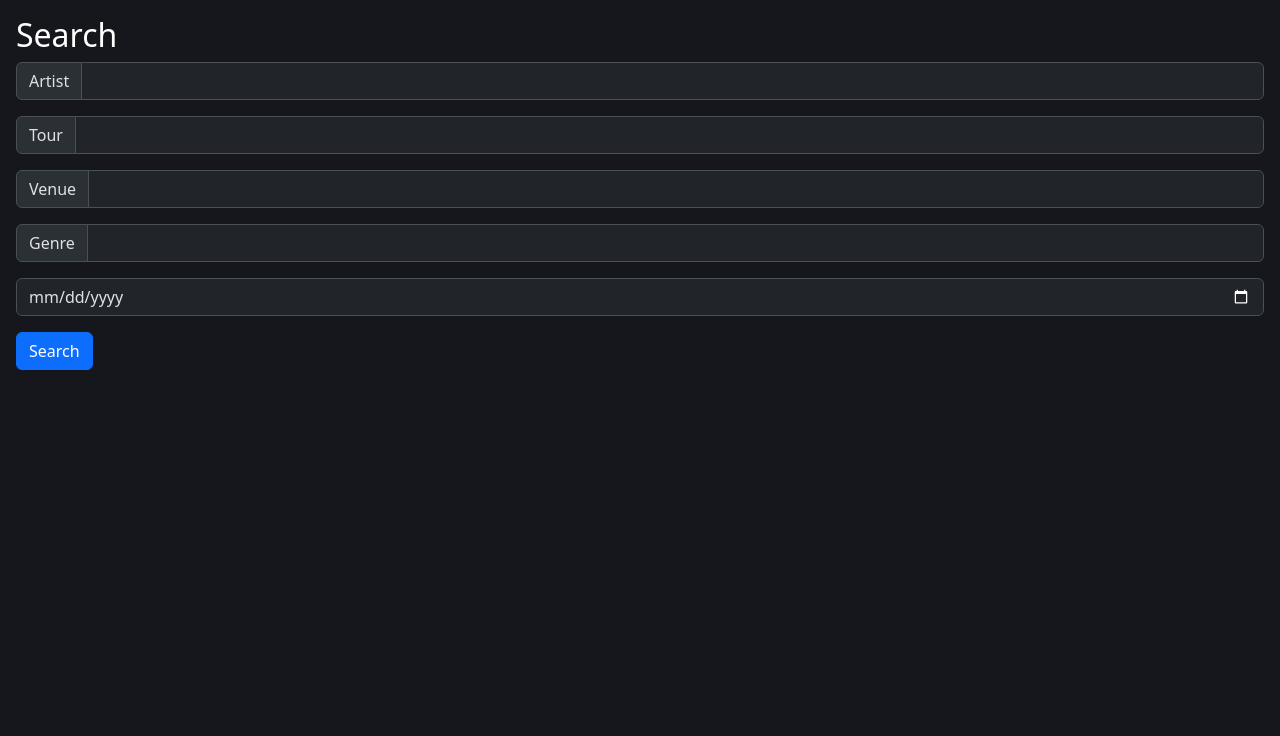
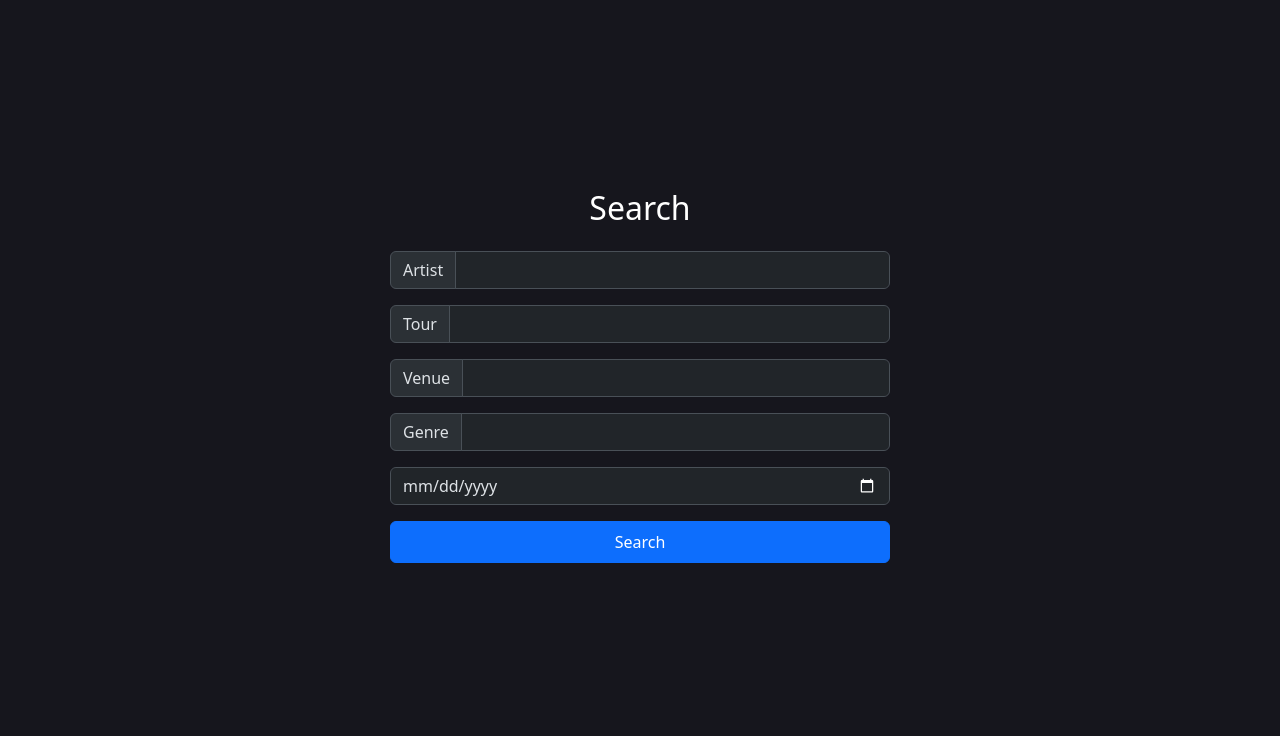
Before and after one commit to zak-grivell/wad_project, a Django app: page /search/ in a window 1280 px wide. Shown: the part 64-800 px from the top of the page. Run offline with Django 5.2, Linux system fonts and the light colour scheme.

Commit message:
update UI for search, polish UI for login & register

```diff
--- a/templates/login.html
+++ b/templates/login.html
@@ -5,11 +5,13 @@
     Login
 {% endblock %}
 
-{% block body_class %}no-scroll{% endblock %}
+{% block body_class %}
+    no-scroll
+{% endblock %}
 
 {% block body_block %}
 
-<div class="flex-column d-flex justify-content-center align-items-center vh-100">
+<div class="flex-column d-flex justify-content-center align-items-center pb-5 vh-100">
 
     <h1 class="mb-2 text-center">Welcome back</h1>
     <h3 class="mb-4 text-center">Hey! Good to see you again</h3>
--- a/templates/register.html
+++ b/templates/register.html
@@ -5,11 +5,13 @@
     Register
 {% endblock %}
 
-{% block body_class %}no-scroll{% endblock %}
+{% block body_class %}
+    no-scroll
+{% endblock %}
 
 {% block body_block %}
 
-<div class="flex-column d-flex justify-content-center align-items-center vh-100">
+<div class="flex-column d-flex justify-content-center align-items-center pb-5 vh-100">
 
     <h1 class="mb-4 text-center">Welcome to <br> Concertainly!</h1>
 
--- a/templates/search.html
+++ b/templates/search.html
@@ -5,28 +5,42 @@
     Search
 {% endblock %}
 
+{% block body_class %}
+    no-scroll
+{% endblock %}
+
 {% block body_block %}
-<form action="{% url 'concertainly:search' %}" method="POST" enctype="multipart/form-data">
-  {% csrf_token %}
-  {% for hidden in form.hidden_fields %}
-  {{ hidden }}
-  {% endfor %}
 
-  <section class="mx-3 mt-3">
-    <h2>Search</h2>
-    {{form.artist_select}}
+<div class="d-flex justify-content-center align-items-center pb-5 min-vh-100">
+  <form action="{% url 'concertainly:search' %}" method="POST" enctype="multipart/form-data" class="w-100" style="max-width: 500px;">
+    {% csrf_token %}
+    {% for hidden in form.hidden_fields %}
+      {{ hidden }}
+    {% endfor %}
 
-    {{form.tour_select}}
-
-    {{form.venue_select}}
-
-    {{form.genre_select}}
-
-    {{form.date}}
-  </section>
-
-  <input type="submit" value="Search" class="mx-3 mt-3 btn btn-primary">
-</form>
+    <div class="text-center">
+      <div class="mb-4">
+        <h2>Search</h2>
+      </div>
+      <div class="mb-3">
+        {{ form.artist_select }}
+      </div>
+      <div class="mb-3">
+        {{ form.tour_select }}
+      </div>
+      <div class="mb-3">
+        {{ form.venue_select }}
+      </div>
+      <div class="mb-3">
+        {{ form.genre_select }}
+      </div>
+      <div class="mb-3">
+        {{ form.date }}
+      </div>
+      <input type="submit" value="Search" class="btn btn-primary w-100 py-2">
+    </div>
+  </form>
+</div>
 
 <script src="{% static 'search.js' %}"></script>
 
```
